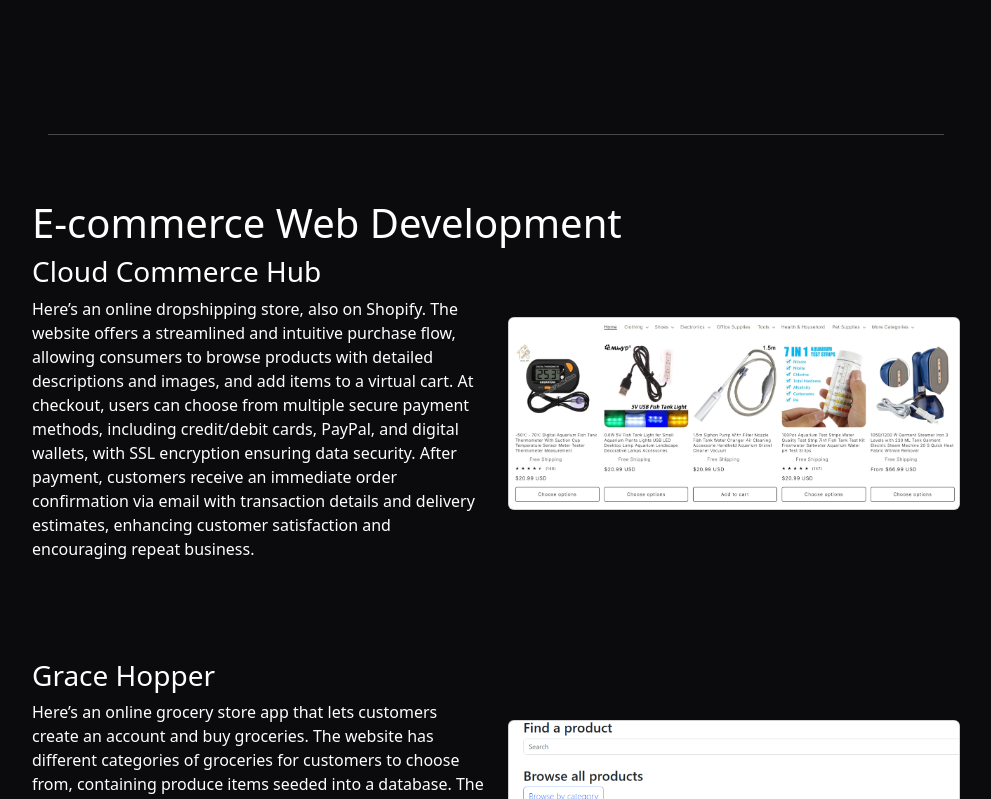
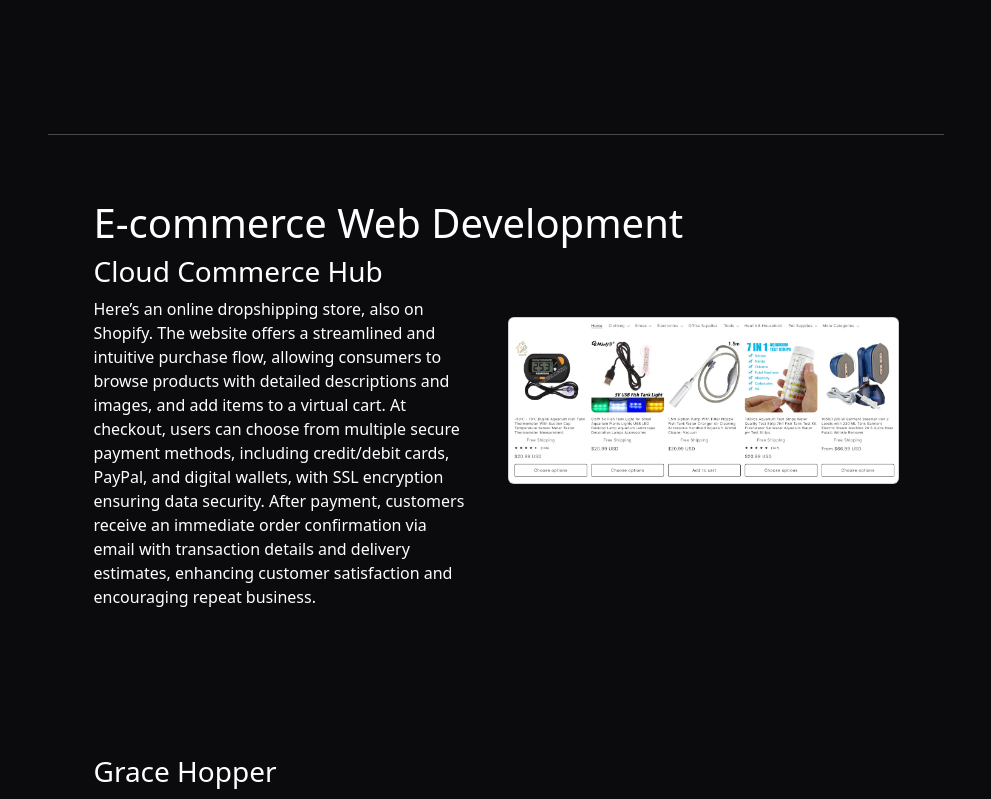
Before and after one commit to felix-chow/felix-portfolio-website-2023-react, a React (Create React App) app: page / in a window 1280 px wide. Shown: the part 1381-2180 px from the top of the page, without its empty margins (144-1135 px from the left). Built offline with nearby package versions, Linux system fonts and the light colour scheme.

Commit message:
fixed navigation to e-commerce section

```diff
--- a/src/components/EcommerceWebDev.js
+++ b/src/components/EcommerceWebDev.js
@@ -7,7 +7,7 @@
     return (
         <>
             <hr width="70%" style={{ margin: "auto", marginTop: "100px" }} />
-
+            <Container id="ecommerce">
                 <Container md={12} className="w-75 p-3 mt-5 project-container" id="shopify">
                     <Row>
                         <Col md={12}>
@@ -42,6 +42,7 @@
                         </Col>
                     </Row>
                 </Container>
+            </Container>
         </>
     )
 }
```
Lines whose indentation alone changed are shown as unchanged.
